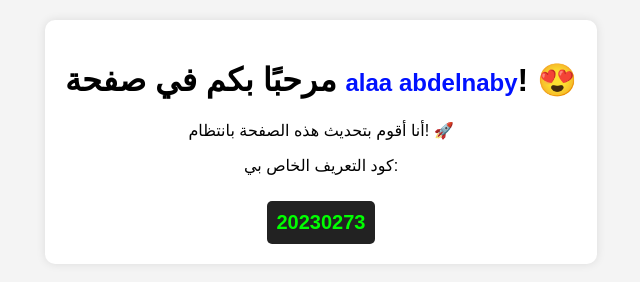
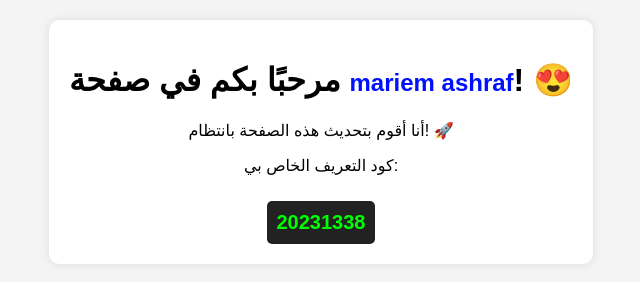
Before and after one commit to mandoXl/mariem, a plain HTML site: page index.html in a window 1280 px wide. Shown: the full height of the page, 319-959 px from the left. Drawn offline with Linux system fonts and the light colour scheme.

Commit message:
Update index.html

```diff
--- a/index.html
+++ b/index.html
@@ -2,7 +2,7 @@
 <head>
     <meta charset="UTF-8">
     <meta name="viewport" content="width=device-width, initial-scale=1.0">
-    <title>صفحتى Youssef Hassan</title>
+    <title>صفحتى</title>
     <style>
         body {
             font-family: Arial, sans-serif;
@@ -37,10 +37,10 @@
 </head>
 <body>
     <div class="container">
-        <h1>مرحبًا بكم في صفحة <span class="name">alaa abdelnaby</span>! 😍</h1>
+        <h1>مرحبًا بكم في صفحة <span class="name">mariem ashraf</span>! 😍</h1>
         <p>أنا أقوم بتحديث هذه الصفحة بانتظام! 🚀</p>
         <p>كود التعريف الخاص بي:</p>
-        <div class="code-box">20230273</div>
+        <div class="code-box">20231338</div>
     </div>
 </body>
 </html>
```
